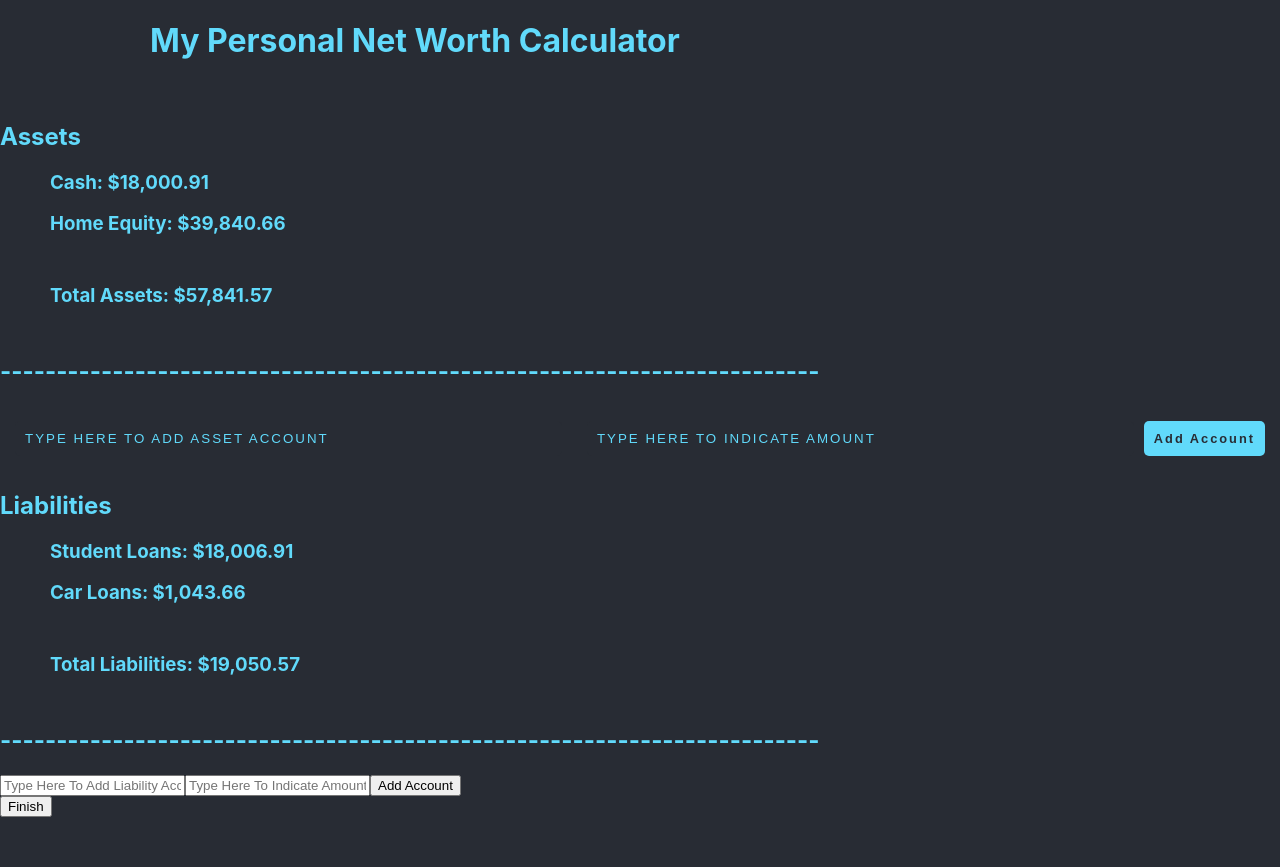
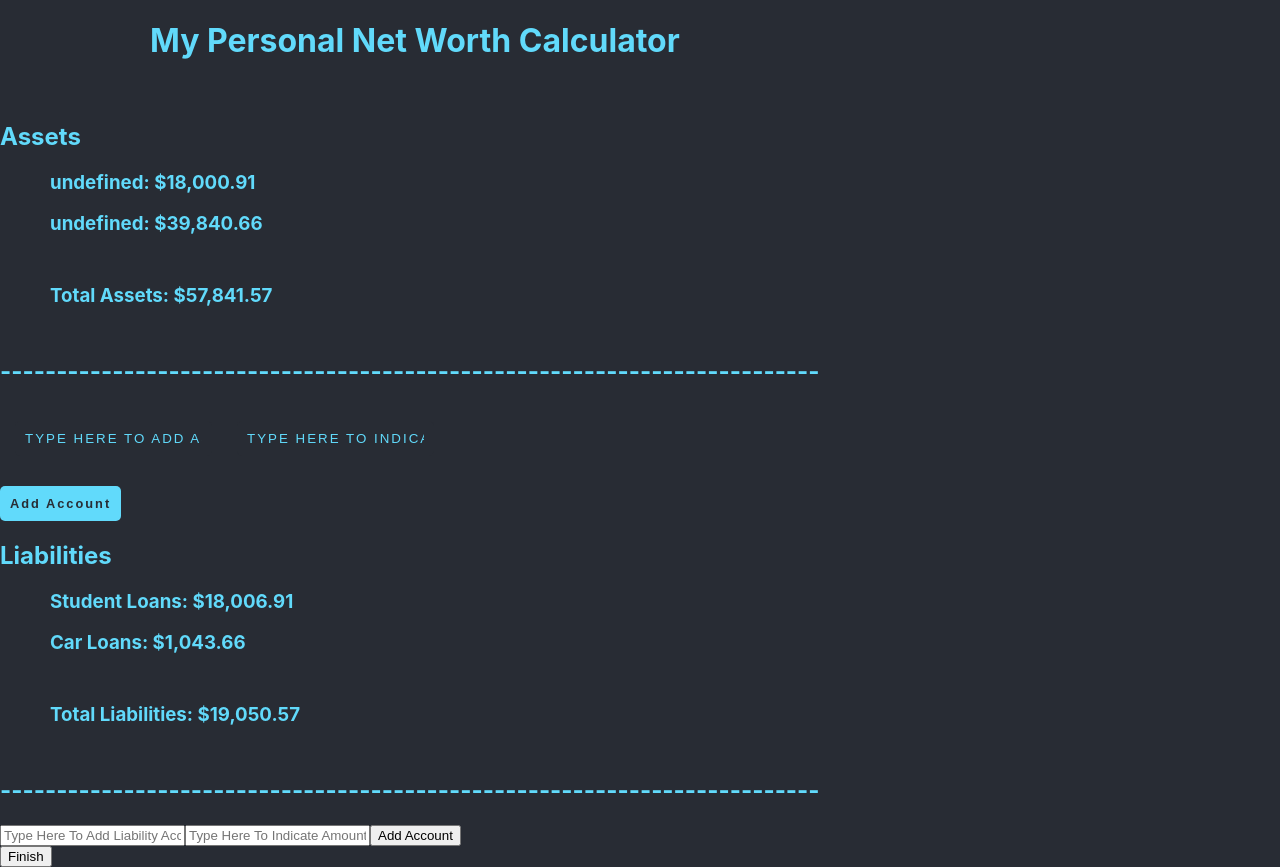
Before and after one commit to joshwolfley/calc-net-worth, a React app: page / in a window 1280 px wide. Before the commit the page ends 817 px from the top, so only its background shows below. Built offline with nearby package versions, Linux system fonts and the light colour scheme.

Commit message:
refactor more

```diff
--- a/src/components/Asset.js
+++ b/src/components/Asset.js
@@ -3,6 +3,7 @@ import AssetForm from "./AssetForm";
 import AssetAccounts from "./AssetAccounts"
 import { addCommas } from "../functions"
 import styles from '../index.css'
+import {connect} from "react-redux";
 
 class Asset extends Component  {
 
@@ -20,7 +21,8 @@ class Asset extends Component  {
     };
 
     render() {
-
+        const {assets} = this.props;
+        console.log(this.props);
         let total_assets = 0.00;
         for (let i = 0; i < this.state.assets.length; i +=1){
             total_assets += this.state.assets[i].amount;
@@ -32,9 +34,9 @@ class Asset extends Component  {
                 <h2>Assets</h2>
 
                 {/* List Assets in Current State */}
-                {this.state.assets.map( (asset, index) =>
+                {assets.map( (asset, index) =>
                     <AssetAccounts
-                        asset={asset.asset}
+                        asset={asset.account_name}
                         amount={asset.amount}
                         index={index}
                     />
@@ -50,4 +52,10 @@ class Asset extends Component  {
     };
 }
 
-export default Asset
+function mapStateToProps(state) {
+    return {
+        assets: state.assets
+    }
+}
+
+export default connect(mapStateToProps)(Asset)
--- a/src/components/AssetForm.js
+++ b/src/components/AssetForm.js
@@ -6,10 +6,10 @@ import {addAsset} from '../actions/asset'
 class AssetForm extends Component {
 
     render() {
-        const {addAsset} = this.props;
+        const {addAsset, assets} = this.props;
 
         return(
-            <form /*onSubmit={this.handleSubmit}*/>
+            <div /*onSubmit={this.handleSubmit}*/>
                 <input className= {styles.text}
                     //ref={this.playerInput}
                     placeholder="Type Here To Add Asset Account"
@@ -23,12 +23,16 @@ class AssetForm extends Component {
                     Add Account
                 </button>
 
-            </form>
+            </div>
         );
     }
 }
 
 function mapStateToProps(state) {
+    return {
+        assets: state.assets
+    }
+
 
 }
 
--- a/src/reducers/asset.js
+++ b/src/reducers/asset.js
@@ -3,20 +3,14 @@ import * as AssetActionTypes from '../actiontypes/asset.js';
 const initialState = {
     assets: [
         {
-            account_name: 'Cash',
-            amount: 300.32,
-        }
-        ,
+            asset: "Cash",
+            amount: 18000.91
+        },
         {
-            account_name: 'A/R',
-            amount: 20.89,
-        }
-        ,
-        {
-            account_name: 'Inventory',
-            amount: 500,
-        }
-        ,
+            asset: "Home Equity",
+            amount: 39840.66
+        },
+
     ]
 
 };
```
